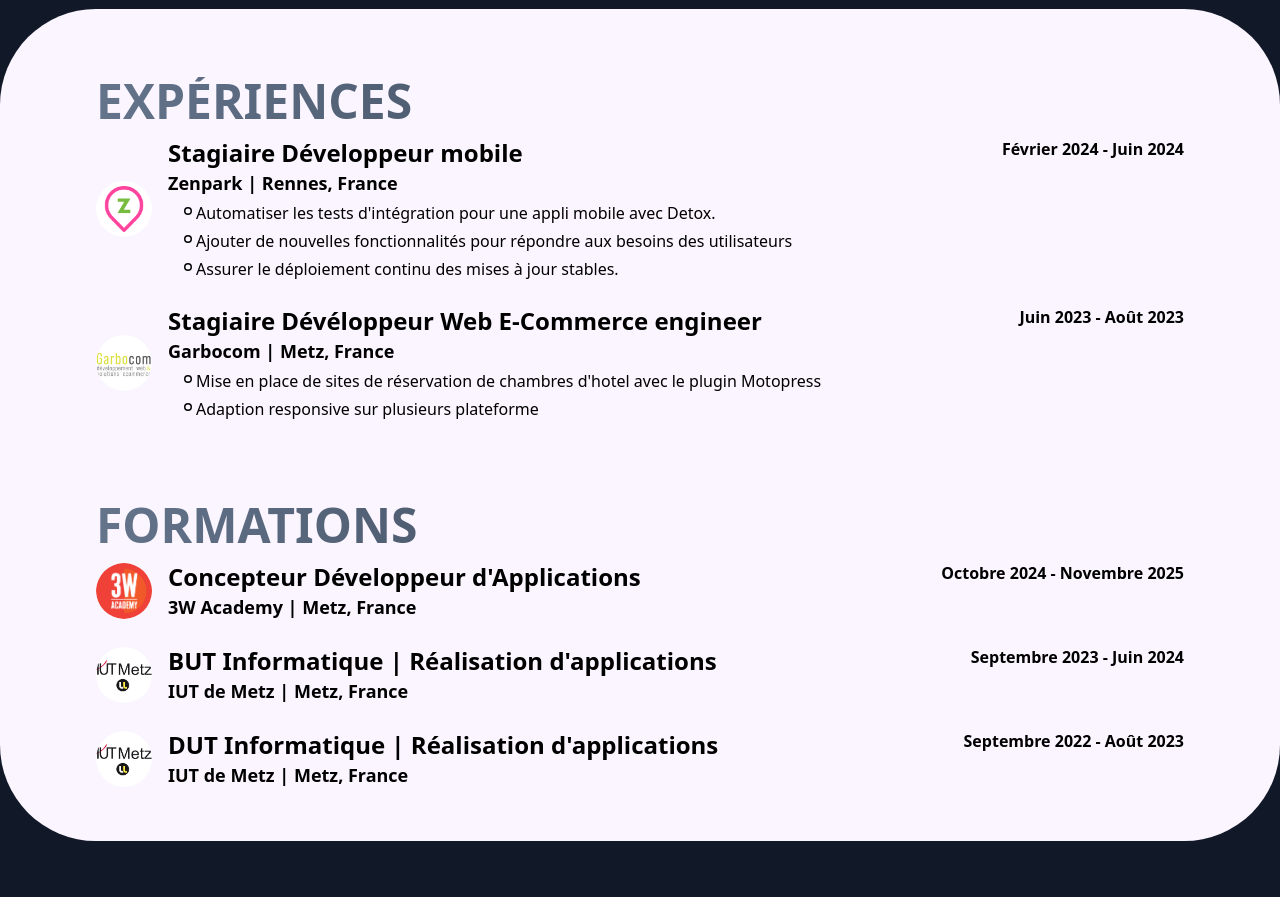
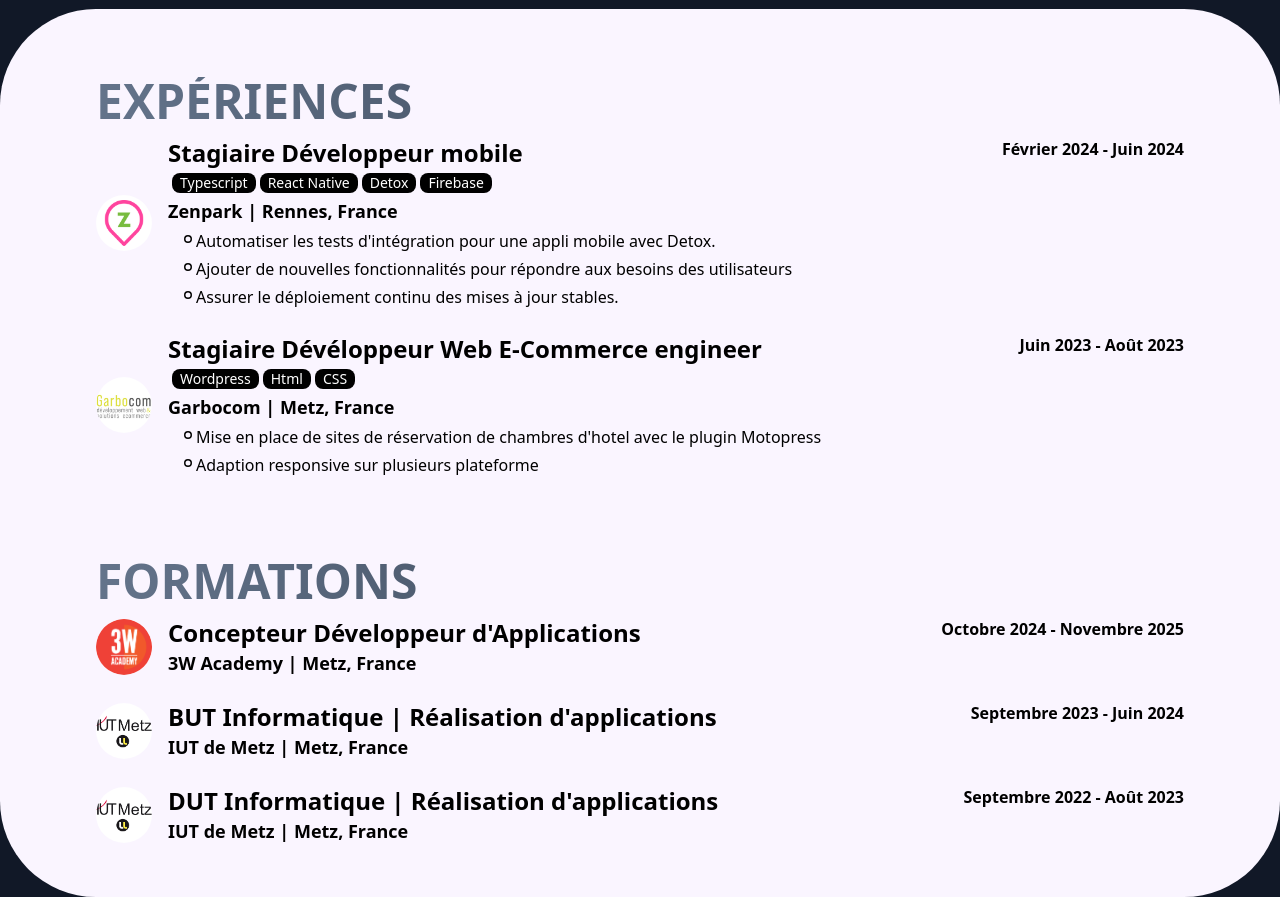
Before and after one commit to between27/testPortfolio, a React (Vite) app: page / in a window 1280 px wide. Shown: the part 1380-2277 px from the top of the page. Before the commit the page ends 2221 px from the top, so only its background shows below. Built offline with nearby package versions, Linux system fonts and the light colour scheme.

Commit message:
project part

```diff
--- a/src/body/Formation.tsx
+++ b/src/body/Formation.tsx
@@ -13,6 +13,7 @@ const experiences: ResumeElementType[] = [
       "Ajouter de nouvelles fonctionnalités pour répondre aux besoins des utilisateurs",
       "Assurer le déploiement continu des mises à jour stables.",
     ],
+    technos: ["Typescript", "React Native", "Detox", "Firebase"],
   },
   {
     title: "Stagiaire Dévéloppeur Web E-Commerce engineer",
@@ -25,6 +26,7 @@ const experiences: ResumeElementType[] = [
       "Mise en place de sites de réservation de chambres d'hotel avec le plugin Motopress",
       "Adaption responsive sur plusieurs plateforme",
     ],
+    technos: ["Wordpress", "Html", "CSS"],
   },
 ];
 const formations: ResumeElementType[] = [
@@ -98,6 +100,7 @@ function ExperienceComponent({
               end={experience.end}
               imageUrl={experience.imageUrl}
               tasks={experience.tasks}
+              technos={experience.technos}
             />
           );
         })}
--- /dev/null
+++ b/src/body/Projects.tsx
@@ -0,0 +1,3 @@
+export default function Projects() {
+  return <div>Projects</div>;
+}
--- a/src/components/XpCard.tsx
+++ b/src/components/XpCard.tsx
@@ -7,6 +7,7 @@ export interface ResumeElementType {
   place: string; // Lieu de stage ou d'étude
   begin: string;
   end: string;
+  technos?: Array<string>;
   tasks?: string[]; //Taches pour les stages
 }
 
@@ -18,6 +19,7 @@ export function XpCard({
   end,
   tasks,
   imageUrl,
+  technos,
 }: ResumeElementType) {
   return (
     <div className="flex justify-between">
@@ -30,6 +32,18 @@ export function XpCard({
         </div>
         <div className="">
           <h1 className=" font-bold text-2xl">{title}</h1>
+          {technos && (
+            <div className="flex m-1 space-x-1">
+              {technos.map((str) => {
+                return (
+                  <p className="bg-black text-white px-2 text-sm rounded-lg">
+                    {str}
+                  </p>
+                );
+              })}
+            </div>
+          )}
+
           <p className="text-lg font-semibold">
             {enterprise} | {place}
           </p>
```
